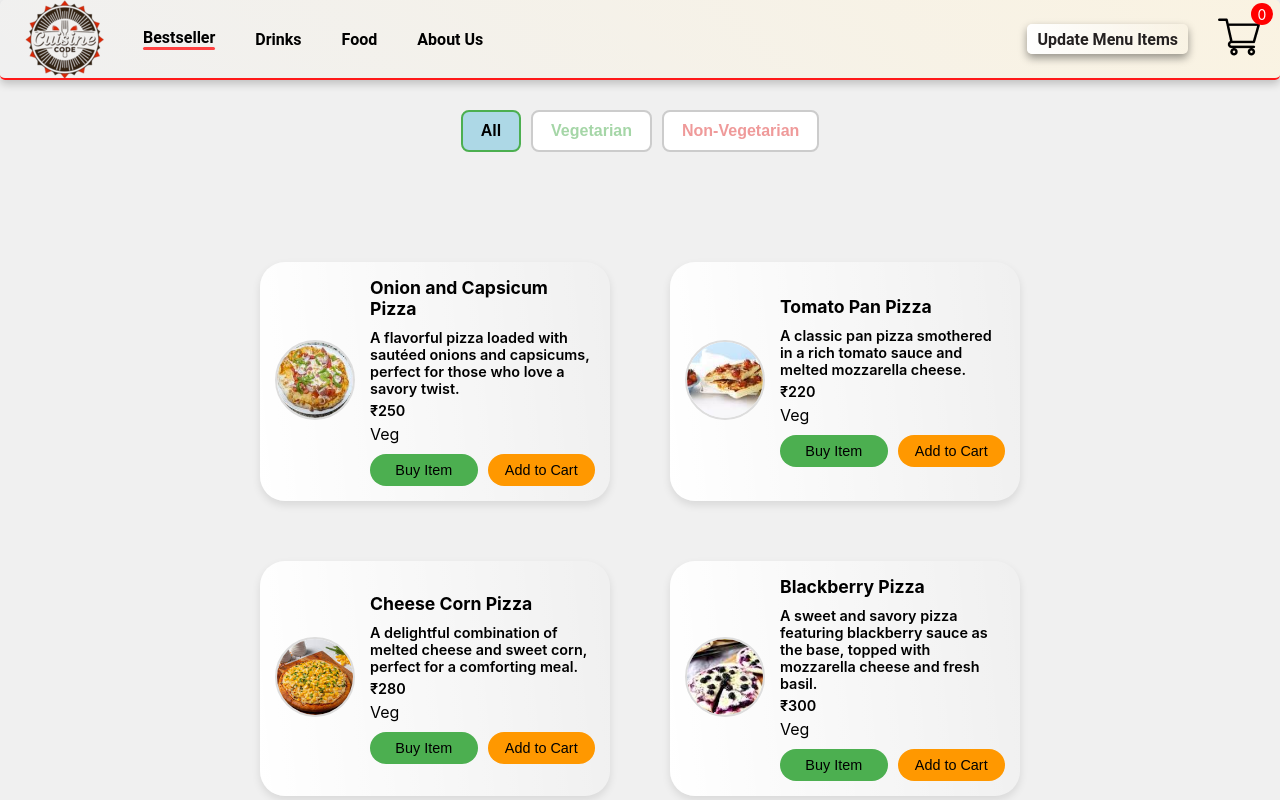
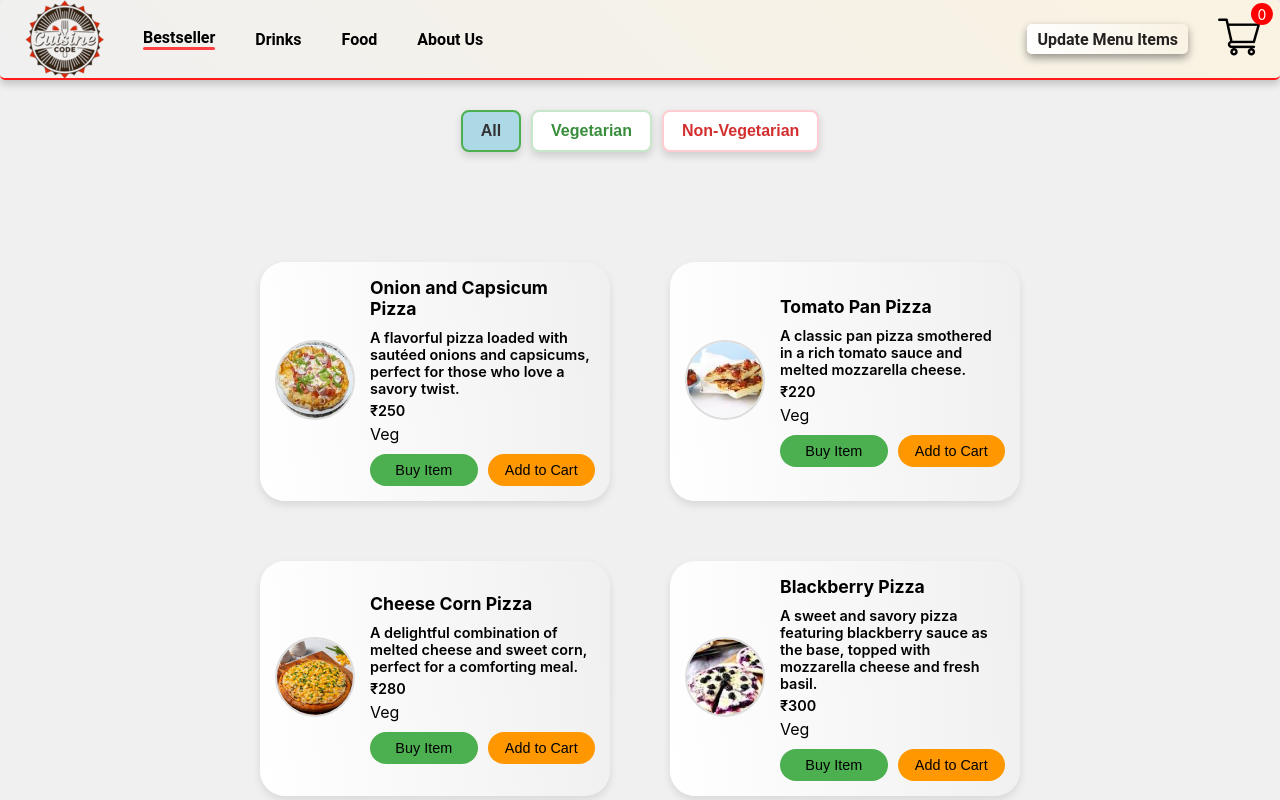
Before and after one commit to Code-Cusine/Food-ordering-and-MS, a React (Create React App) app: page /foods in a window 1280 px wide. Shown: the top 800 px of the page. Built offline with nearby package versions, Linux system fonts and the light colour scheme.

Commit message:
Applied stashed changes and added new assets

```diff
--- a/src/components/Filters/FoodFilters.css
+++ b/src/components/Filters/FoodFilters.css
@@ -8,58 +8,73 @@
 
 .filter-btn {
     padding: 10px 18px;
-    border: 2px solid #ccc;
+    border: 2px solid #ddd;
     background-color: white;
     cursor: pointer;
     border-radius: 8px;
     font-size: 16px;
     font-weight: bold;
     transition: all 0.3s ease;
-    color: black; /* Ensure text color is black */
+    color: #333;
+    box-shadow: 0 4px 8px rgba(0, 0, 0, 0.15); /* Subtle shadow for depth */
 }
 
-/* Ensure active buttons have black text */
+/* Active button styles */
 .filter-btn.active {
-    background-color: #ADD8E6; /* Set a background color for active button */
-    color: black; /* Ensure active button text color is black */
-    border-color: #4CAF50; /* Match border to the active color */
+    background-color: #ADD8E6;
+    color: #333;
+    border-color: #4CAF50;
 }
 
+/* Veg button styles */
 .filter-btn.veg-active {
-    background-color: #4CAF50; /* Green background for active veg button */
-    color: black; /* Black text */
-}
-
-.filter-btn.nonveg-active {
-    background-color: #FF4D4D; /* Red background for active non-veg button */
-    color: black; /* Black text */
+    background-color: #4CAF50;
+    color: white;
+    border-color: #388E3C;
+    box-shadow: 0 4px 10px rgba(76, 175, 80, 0.4); /* Green shadow for veg */
 }
 
 .filter-btn.veg {
-    color: #a5d6a7; /* Light green color for non-active veg button */
+    color: #388E3C; /* Darker green for non-active veg button */
+    border-color: #C8E6C9; /* Light green border */
+}
+
+/* Non-Veg button styles */
+.filter-btn.nonveg-active {
+    background-color: #FF4D4D;
+    color: white;
+    border-color: #D32F2F;
+    box-shadow: 0 4px 10px rgba(255, 77, 77, 0.4); /* Red shadow for non-veg */
 }
 
 .filter-btn.nonveg {
-    color: #ef9a9a; /* Light red color for non-active non-veg button */
+    color: #D32F2F; /* Darker red for non-active non-veg button */
+    border-color: #FFCDD2; /* Light red border */
 }
 
+/* Hover effects */
 .filter-btn:hover {
-    background-color: #f0f0f0;
+    background-color: #f7f7f7;
+    color: black; /* Ensure text color is black on hover */
+    box-shadow: 0 6px 12px rgba(0, 0, 0, 0.2);
 }
 
 .filter-btn.veg:hover {
-    color: black; /* Ensure text is black on hover */
+    color: black; /* Text becomes black on hover */
+    border-color: #81C784;
 }
 
 .filter-btn.nonveg:hover {
-    color: black; /* Ensure text is black on hover */
+    color: black; /* Text becomes black on hover */
+    border-color: #FF8A80;
 }
 
-
 .filter-btn.veg-active:hover {
-    background-color: #43a047; /* Darker green when active veg button is hovered */
+    background-color: #388E3C; /* Darker green */
+    color: black; /* Text becomes black on hover */
 }
 
 .filter-btn.nonveg-active:hover {
-    background-color: #ff6666; /* Darker red when active non-veg button is hovered */
+    background-color: #E53935; /* Darker red */
+    color: black; /* Text becomes black on hover */
 }
--- a/src/components/heroes/hero.jsx
+++ b/src/components/heroes/hero.jsx
@@ -1,6 +1,6 @@
 import React from "react";
 import '../heroes/hero.css';
-import heroImage from '../assets/food_banner.jpg'; // Ensure the path is correct and file name is valid
+import heroImage from '../assets/Designer.jpeg'; // Ensure the path is correct and file name is valid
 
 const Hero = () => {
     return (
```
Also changed, not shown: src/components/assets/Designer.jpeg (added), src/components/assets/bannerimage.jpeg (added).
